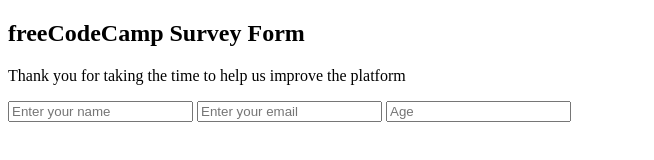
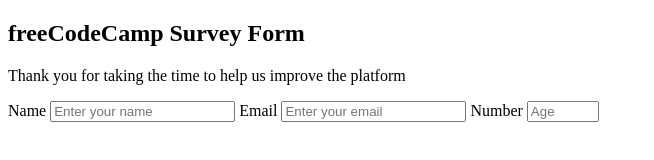
Before and after one commit to EngrHumza/Pak-Iraq, a plain HTML site: page fcc-test-suite-template-master/index.html in a window 1280 px wide. Shown: the whole page, without its empty margins (0-654 px from the left). Drawn offline with Linux system fonts and the light colour scheme.

Commit message:
Update the Form
Added the label and number validation

```diff
--- a/fcc-test-suite-template-master/index.html
+++ b/fcc-test-suite-template-master/index.html
@@ -17,9 +17,13 @@
 
     <section>
       <form action="" id="survey-form">
+        <label for="name" id="name-label">Name</label>
         <input type="text" id="name" placeholder="Enter your name" title="you should Enter your first name">
+        <label for="email" id="email-label">Email</label>
         <input type="email" name="email" id="email" placeholder="Enter your email" title="You should Enter your Email">
-        <input type="number" name="age" id="number" placeholder="Age" title="add your age">
+        <label for="number" id="number-label">Number</label>
+        <input type="number" name="age" id="number" placeholder="Age" title="add your age" min="0" max="1000">
+
       </form>
     </section>
     <!--
```
